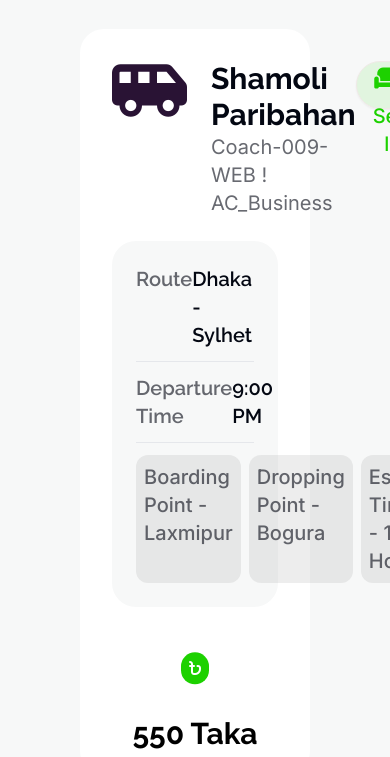
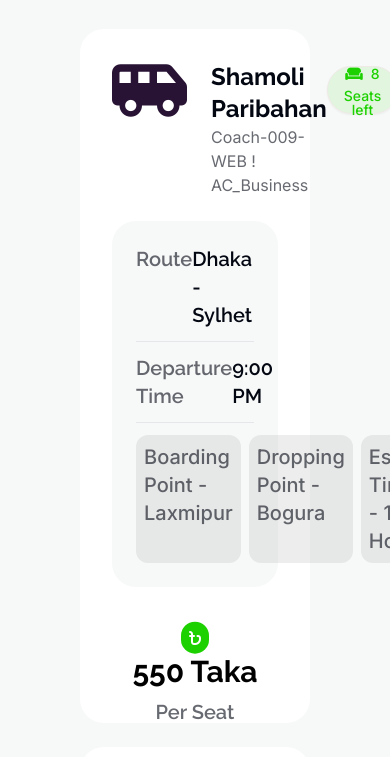
Before and after one commit to AfsanaChoity/Web-Development-Assignment_5, a plain HTML site: page B9A5-smart-ticketing/index.html in a window 390 px wide. Shown: the part 2309-3066 px from the top of the page. Drawn offline with nearby package versions, Linux system fonts and the light colour scheme.

Commit message:
responsive

```diff
--- a/B9A5-smart-ticketing/index.html
+++ b/B9A5-smart-ticketing/index.html
@@ -212,15 +212,15 @@
                                 <i class="fa-solid fa-van-shuttle text-6xl mr-6 flex items-center"></i>
                             </div>
                             <div>
-                                <h3 class="text-3xl text-[#030712]  raleway-font font-bold">Shamoli Paribahan</h3>
-                                <p class="font-normal text-xl inter-font
+                                <h3 class="text-2xl lg:text-3xl text-[#030712]  raleway-font font-bold">Shamoli Paribahan</h3>
+                                <p class="font-normal lg:text-xl inter-font
                                 text-[#03071299]">Coach-009-WEB ! AC_Business</p>
                             </div>
                         </div>
                         <div>
 
-                            <button class="btn  inter-font font-medium text-xl text-[#1DD100] bg-[#1DD1001A]"><i
-                                    class="fa-solid fa-couch text-2xl text-[#1DD100]"></i><span id="total-seat">8</span>
+                            <button class="btn  inter-font font-medium lg:text-xl text-[#1DD100] bg-[#1DD1001A]"><i
+                                    class="fa-solid fa-couch lg:text-2xl text-[#1DD100]"></i><span id="total-seat">8</span>
                                 Seats left</button>
                         </div>
                     </div>
@@ -257,7 +257,7 @@
                     </div>
                 </div>
                 <div class="lg:w-1/3 text-center translate-y-1/3">
-                    <i class="fa-solid fa-bangladeshi-taka-sign bg-[#1DD100] rounded-full p-2 text-white mb-8"></i>
+                    <i class="fa-solid fa-bangladeshi-taka-sign bg-[#1DD100] rounded-full p-2 text-white lg:mb-8"></i>
                     <h3 class="raleway-font font-bold text-3xl text-black mb-2">
                         550 Taka
                     </h3>
@@ -317,7 +317,7 @@
                     </div>
                 </div>
                 <!-- select seat part-2 -->
-                <div class="lg:w-2/5 ml-16">
+                <div class="lg:w-2/5 lg:ml-16">
 
                     <h2 class="text-black raleway-font font-semibold text-2xl">Select Your Seat</h2>
                     <hr class="my-3">
```
